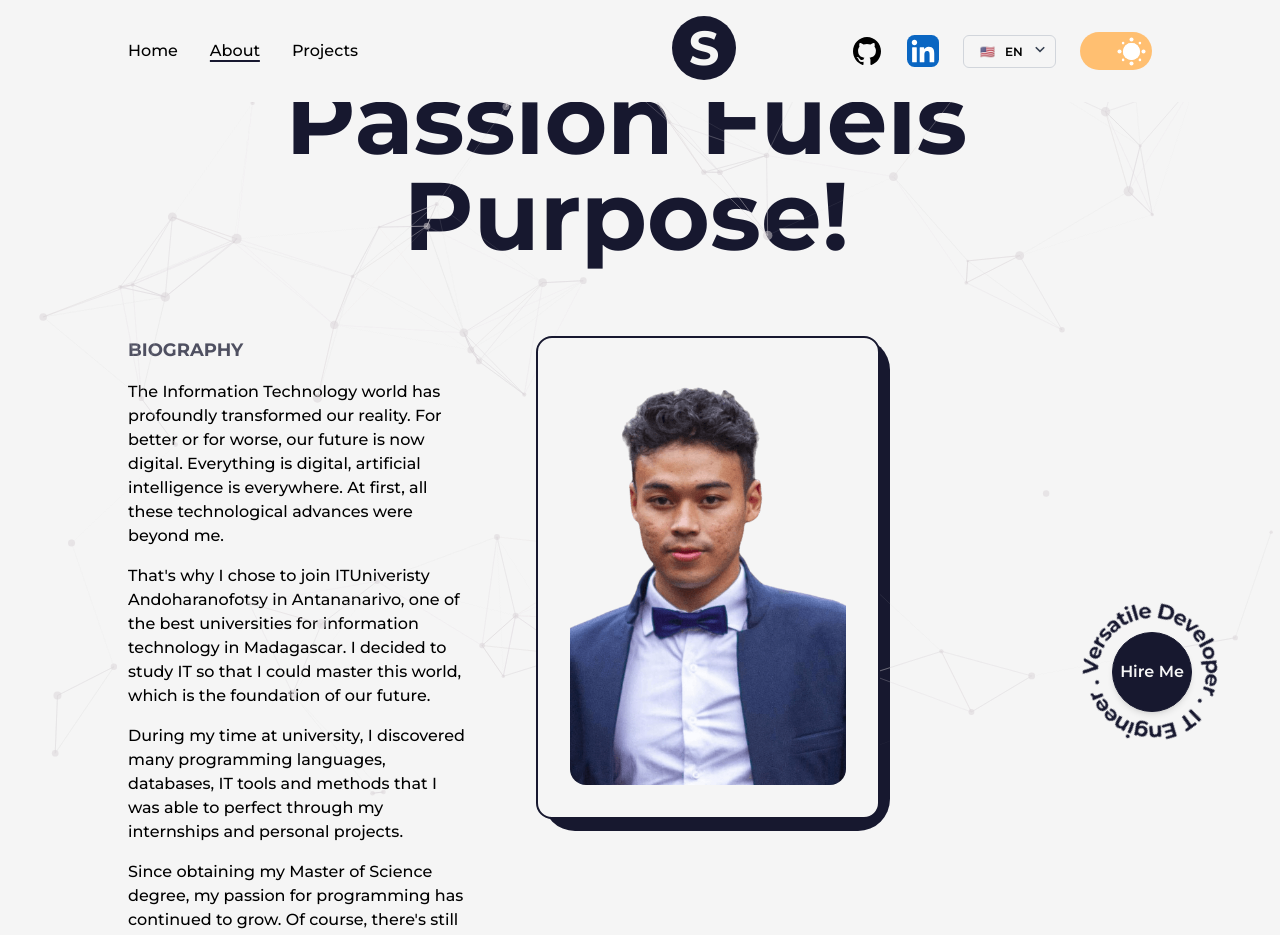
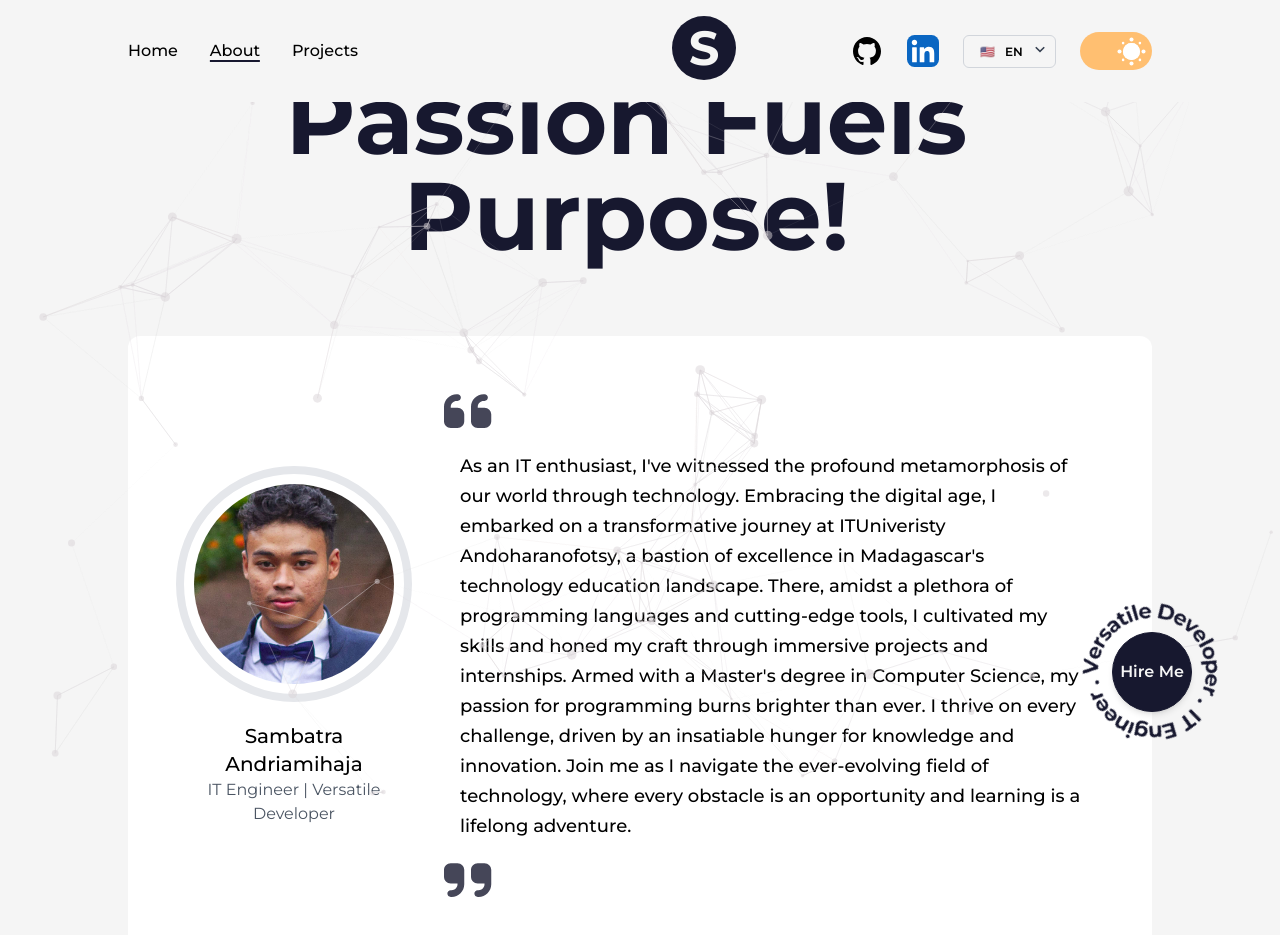
Before and after one commit to Sambatra-Andriamihaja/sambatra-portfolio, a Next.js app: page /en/about in a window 1280 px wide. Shown: the top 935 px of the page. Built offline with nearby package versions, Linux system fonts and the light colour scheme.

Commit message:
✨ About Page > Hello Section

```diff
--- a/app/[locale]/about/page.tsx
+++ b/app/[locale]/about/page.tsx
@@ -10,6 +10,7 @@ import Image from "next/image";
 import React from "react";
 import profilePic from "@/public/images/profile/sambatra-andriamihaja.png";
 import ParticlesBackground from "@/components/sub/ParticlesBackground";
+import Hello from "@/components/about/Hello";
 
 export const metadata: Metadata = {
   title: "Sambatra | About",
@@ -22,47 +23,7 @@ const About = () => {
       <Layout className="pt-16">
         <ParticlesBackground />
         <AnimatedText text="Passion Fuels Purpose!" className="mb-16" />
-        <div className="grid w-full grid-cols-8 gap-16">
-          <div className="col-span-3 flex flex-col items-start justify-start">
-            <h2 className="mb-4 text-lg font-bold uppercase text-dark/75">
-              Biography
-            </h2>
-            <p className="font-medium">
-              The Information Technology world has profoundly transformed our
-              reality. For better or for worse, our future is now digital.
-              Everything is digital, artificial intelligence is everywhere. At
-              first, all these technological advances were beyond me.
-            </p>
-            <p className="my-4 font-medium">
-              That's why I chose to join ITUniveristy Andoharanofotsy in
-              Antananarivo, one of the best universities for information
-              technology in Madagascar. I decided to study IT so that I could
-              master this world, which is the foundation of our future.
-            </p>
-            <p className="mb-4 font-medium">
-              During my time at university, I discovered many programming
-              languages, databases, IT tools and methods that I was able to
-              perfect through my internships and personal projects.
-            </p>
-            <p className="font-medium">
-              Since obtaining my Master of Science degree, my passion for
-              programming has continued to grow. Of course, there's still a lot
-              to learn and many challenges to overcome, but I'm always ready to
-              face them, because life is a perpetual learning process after all.
-            </p>
-          </div>
-          <div
-            className="col-span-3 relative h-max rounded-2xl border-2 border-solid border-dark
-            bg-light p-8"
-          >
-            <div className="absolute top-0 -right-3 -z-10 w-[102%] h-[103%] rounded-[2rem] bg-dark" />
-            <Image
-              src={profilePic}
-              alt="Sambatra Andriamihaja"
-              className="w-full h-auto rounded-2xl"
-            />
-          </div>
-        </div>
+        <Hello />
         <Skills />
         <Experience />
         <Education />
--- /dev/null
+++ b/components/about/Hello.tsx
@@ -0,0 +1,66 @@
+/* eslint-disable react/no-unescaped-entities */
+import React from "react";
+import { FontAwesomeIcon } from "@fortawesome/react-fontawesome";
+import { faQuoteRight, faQuoteLeft } from "@fortawesome/free-solid-svg-icons";
+import Image from "next/image";
+import MyProfilePic from "@/public/images/profile/sambatra-andriamihaja-with-bg.png";
+
+const Hello = () => {
+  return (
+    <section className="mx-auto bg-white p-5 sm:p-12 grid grid-cols-1 sm:grid-cols-[1fr_3fr] md:grid-cols-[1fr_4fr] items-center gap-5 md:gap-8 rounded-xl overflow-hidden">
+      {/* Left Section */}
+      <div className="space-y-5 text-center">
+        {/* Image */}
+        <div className="border-8 inline-block rounded-full border-dark-200 p-2.5">
+          <div className=" mx-auto w-[200px] h-[200px] rounded-full bg-gray-200 overflow-hidden">
+            <Image
+              src={MyProfilePic}
+              alt="Sambatra Andriamihaja"
+              className="w-full h-full object-cover"
+            />
+          </div>
+        </div>
+
+        {/* Little Info */}
+        <div>
+          <h2 className="text-xl font-medium">Sambatra Andriamihaja</h2>
+          <p className="text-gray-600">IT Engineer | Versatile Developer</p>
+        </div>
+      </div>
+
+      {/* Right Section */}
+      <div className="text-[16px] sm:text-[18px] space-y-3">
+        {/* Testimonial */}
+
+        <FontAwesomeIcon
+          icon={faQuoteLeft}
+          size="3x"
+          className="text-dark/80 dark:text-white/65"
+        />
+        <div className="leading-[30px] font-semibold">
+          <p className="mx-4 font-medium">
+            As an IT enthusiast, I've witnessed the profound metamorphosis of
+            our world through technology. Embracing the digital age, I embarked
+            on a transformative journey at ITUniveristy Andoharanofotsy, a
+            bastion of excellence in Madagascar's technology education
+            landscape. There, amidst a plethora of programming languages and
+            cutting-edge tools, I cultivated my skills and honed my craft
+            through immersive projects and internships. Armed with a Master's
+            degree in Computer Science, my passion for programming burns
+            brighter than ever. I thrive on every challenge, driven by an
+            insatiable hunger for knowledge and innovation. Join me as I
+            navigate the ever-evolving field of technology, where every obstacle
+            is an opportunity and learning is a lifelong adventure.
+          </p>
+        </div>
+        <FontAwesomeIcon
+          icon={faQuoteRight}
+          size="3x"
+          className="text-dark/80 dark:text-white/65"
+        />
+      </div>
+    </section>
+  );
+};
+
+export default Hello;
--- a/components/about/sub/LiIcon.tsx
+++ /dev/null
@@ -1,43 +0,0 @@
-import React, { RefObject } from "react";
-import { motion, useScroll } from "framer-motion";
-import Image from "next/image";
-
-interface ILiIcon {
-  reference: RefObject<HTMLLIElement>;
-  logo: string;
-  bgIcon: string;
-}
-
-const LiIcon = (props: ILiIcon) => {
-  const { reference, logo, bgIcon } = props;
-
-  const { scrollYProgress } = useScroll({
-    target: reference,
-    offset: ["start end", "end"],
-    // offset: ["start end", "center start"],
-  });
-
-  const imageStyle = {
-    padding: "15%",
-  };
-
-  return (
-    <figure className="absolute left-2">
-      <motion.div className="rounded-full overflow-hidden relative w-[60px] h-[60px] bg-light dark:bg-dark border border-1 border-dark dark:border-light flex items-center justify-center">
-        <motion.div
-          className="absolute inset-0"
-          style={{
-            backgroundColor: "#000000",
-            scaleY: scrollYProgress,
-            transformOrigin: "top",
-          }}
-        />
-        <div className={`rounded-full relative w-[50px] h-[50px] ${bgIcon}`}>
-          <Image src={logo} alt={logo} style={imageStyle} fill />
-        </div>
-      </motion.div>
-    </figure>
-  );
-};
-
-export default LiIcon;
```
